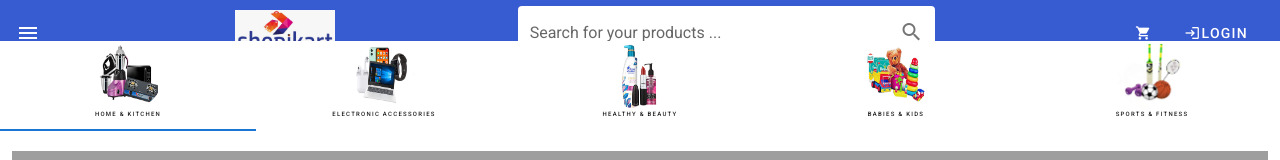
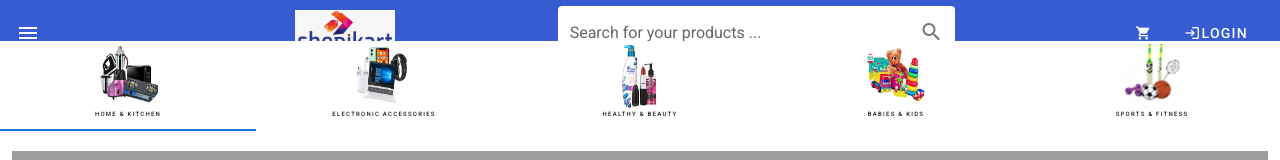
Before and after one commit to izone-sl/ecomshopi1561618946516515, a Vue app: page / in a window 1280 px wide. Shown: the top 160 px of the page. Built offline with nearby package versions, Linux system fonts and the light colour scheme.

Commit message:
logo image aligned

```diff
--- a/src/views/Home.vue
+++ b/src/views/Home.vue
@@ -11,7 +11,7 @@
 
       <v-spacer></v-spacer>
 
-      <v-img src="../assets/Logo/logo white bg.jpeg" max-width="100"></v-img>
+      <v-img  class="c_title" src="../assets/Logo/logo white bg.jpeg" max-width="100"></v-img>
 
       <!-- <v-toolbar-title class="c_title">
         {{ JStore[0]["contactInfomation"].name }}</v-toolbar-title
```
